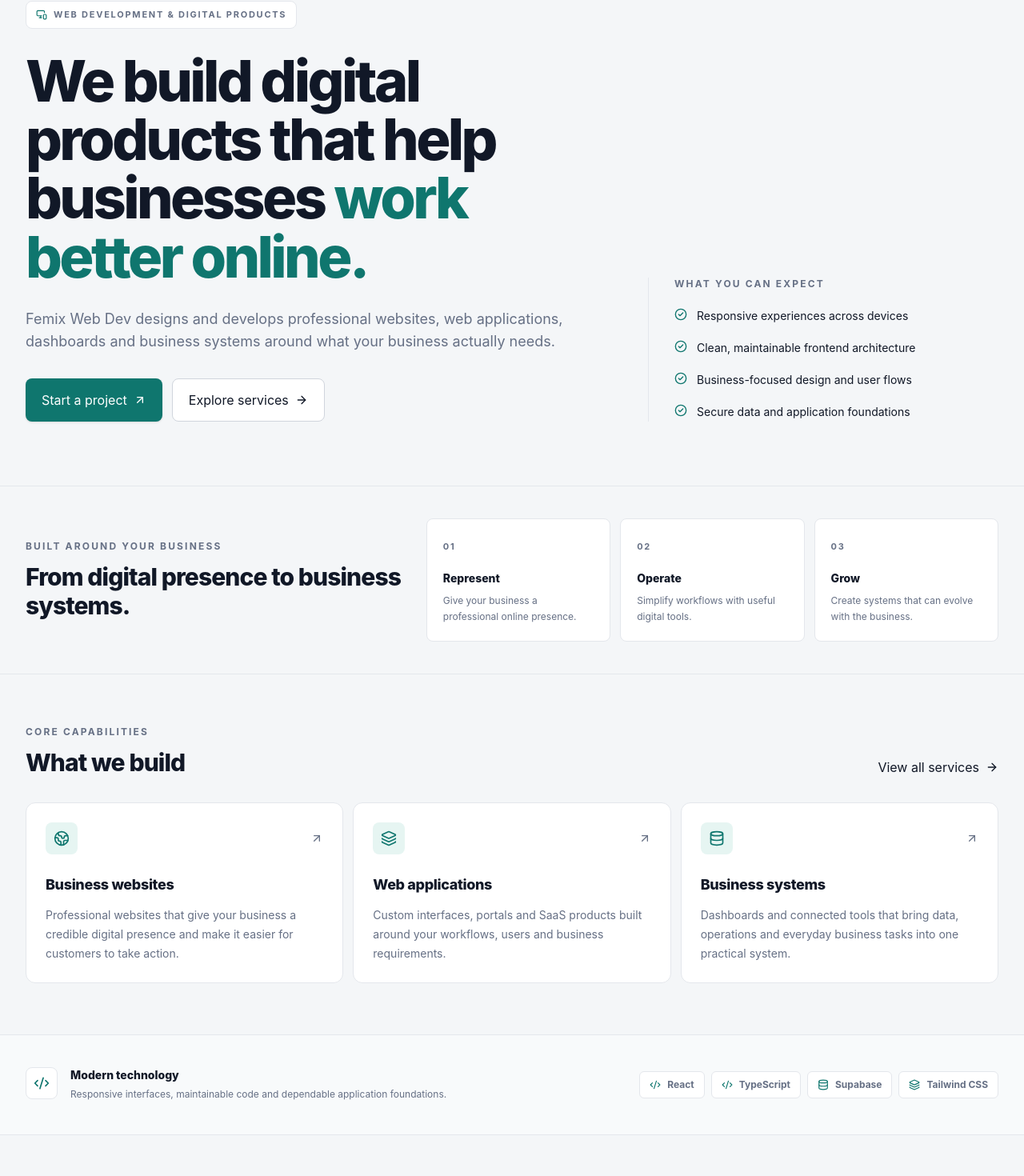
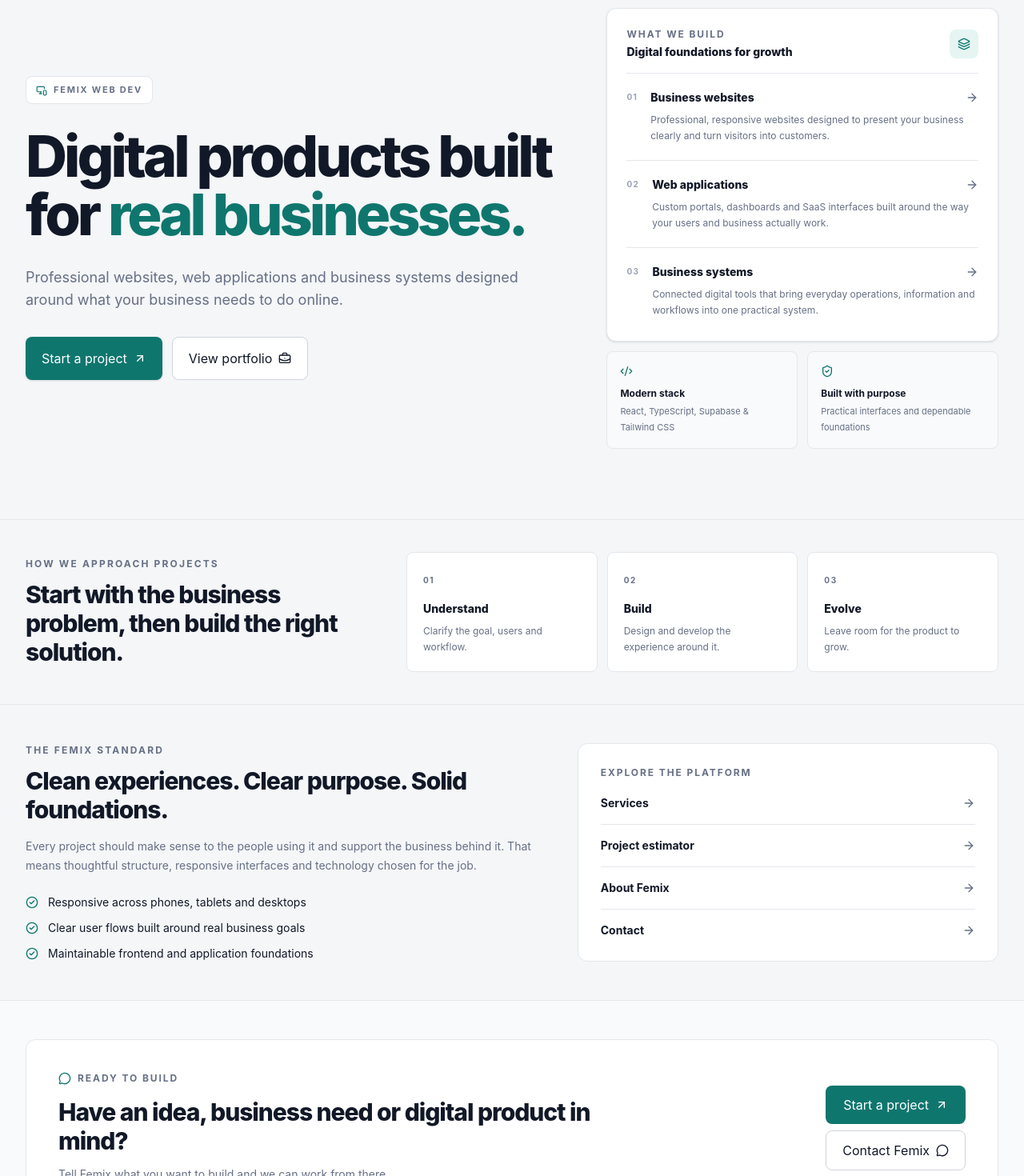
Before and after one commit to femixdigital/femix-web-dev, a React (Vite) app: page / in a window 1280 px wide. Shown: the part 150-1620 px from the top of the page at 80% size. Built offline with nearby package versions, Linux system fonts and the light colour scheme.

Commit message:
feat: redesign Femix homepage

```diff
--- a/src/pages/Home.tsx
+++ b/src/pages/Home.tsx
@@ -4,7 +4,6 @@ import {
   ArrowRight,
   ArrowUpRight,
   BriefcaseBusiness,
-  Calculator,
   CheckCircle2,
   Code2,
   Database,
@@ -15,52 +14,55 @@ import {
   ShieldCheck,
 } from 'lucide-react';
 
-const capabilities = [
+const solutions = [
   {
     icon: Globe2,
+    number: '01',
     title: 'Business websites',
-    description: 'Professional websites that give your business a credible digital presence and make it easier for customers to take action.',
+    description:
+      'Professional, responsive websites designed to present your business clearly and turn visitors into customers.',
   },
   {
     icon: Layers3,
+    number: '02',
     title: 'Web applications',
-    description: 'Custom interfaces, portals and SaaS products built around your workflows, users and business requirements.',
+    description:
+      'Custom portals, dashboards and SaaS interfaces built around the way your users and business actually work.',
   },
   {
     icon: Database,
+    number: '03',
     title: 'Business systems',
-    description: 'Dashboards and connected tools that bring data, operations and everyday business tasks into one practical system.',
+    description:
+      'Connected digital tools that bring everyday operations, information and workflows into one practical system.',
   },
 ];
 
-const technologies = [
-  { label: 'React', icon: Code2 },
-  { label: 'TypeScript', icon: Code2 },
-  { label: 'Supabase', icon: Database },
-  { label: 'Tailwind CSS', icon: Layers3 },
+const principles = [
+  'Responsive across phones, tablets and desktops',
+  'Clear user flows built around real business goals',
+  'Maintainable frontend and application foundations',
 ];
 
 export const Home: React.FC = () => {
   return (
     <div className="bg-[var(--app-bg)] text-[var(--app-text)]">
       <section className="border-b border-[var(--app-border)]">
-        <div className="mx-auto max-w-[1440px] px-4 py-12 sm:px-6 sm:py-16 lg:px-8 lg:py-20">
-          <div className="grid gap-12 lg:grid-cols-[minmax(0,1.25fr)_minmax(320px,0.75fr)] lg:items-end">
+        <div className="mx-auto grid min-h-[calc(100vh-72px)] max-w-[1440px] items-center px-4 py-14 sm:px-6 sm:py-16 lg:grid-cols-[minmax(0,1.15fr)_minmax(300px,0.85fr)] lg:gap-16 lg:px-8 lg:py-20">
           <div>
             <div className="inline-flex items-center gap-2 rounded-lg border border-[var(--app-border)] bg-[var(--app-surface)] px-3 py-2 text-[11px] font-bold uppercase tracking-[0.16em] text-[var(--app-muted)]">
               <MonitorSmartphone className="h-3.5 w-3.5 text-[var(--app-brand)]" />
-                Web development & digital products
+              Femix Web Dev
             </div>
 
-              <h1 className="mt-7 max-w-5xl text-4xl font-extrabold leading-[1.02] tracking-[-0.05em] sm:text-6xl lg:text-7xl">
-                We build digital products that help businesses{' '}
-                <span className="text-[var(--app-brand)]">work better online.</span>
+            <h1 className="mt-7 max-w-4xl text-4xl font-extrabold leading-[1.02] tracking-[-0.055em] sm:text-6xl lg:text-7xl">
+              Digital products built for{' '}
+              <span className="text-[var(--app-brand)]">real businesses.</span>
             </h1>
 
             <p className="mt-7 max-w-2xl text-base leading-7 text-[var(--app-muted)] sm:text-lg">
-                Femix Web Dev designs and develops professional websites,
-                web applications, dashboards and business systems around what
-                your business actually needs.
+              Professional websites, web applications and business systems
+              designed around what your business needs to do online.
             </p>
 
             <div className="mt-8 flex flex-col gap-3 sm:flex-row">
@@ -73,32 +75,72 @@ export const Home: React.FC = () => {
               </Link>
 
               <Link
-                  to="/services"
+                to="/portfolio"
                 className="inline-flex items-center justify-center gap-2 rounded-lg border border-[var(--app-border-strong)] bg-[var(--app-surface)] px-5 py-3.5 text-sm font-bold text-[var(--app-text)] transition hover:bg-[var(--app-surface-2)]"
               >
-                  Explore services
-                  <ArrowRight className="h-4 w-4" />
+                View portfolio
+                <BriefcaseBusiness className="h-4 w-4" />
               </Link>
             </div>
           </div>
 
-            <div className="border-t border-[var(--app-border)] pt-6 lg:border-l lg:border-t-0 lg:pl-8 lg:pt-0">
-              <p className="text-xs font-bold uppercase tracking-[0.18em] text-[var(--app-muted)]">
-                What you can expect
+          <div className="mt-10 lg:mt-0">
+            <div className="rounded-xl border border-[var(--app-border)] bg-[var(--app-surface)] p-5 shadow-sm sm:p-6">
+              <div className="flex items-center justify-between border-b border-[var(--app-border)] pb-4">
+                <div>
+                  <p className="text-xs font-bold uppercase tracking-[0.16em] text-[var(--app-muted)]">
+                    What we build
                   </p>
+                  <p className="mt-1 text-sm font-extrabold">
+                    Digital foundations for growth
+                  </p>
+                </div>
+                <div className="flex h-9 w-9 items-center justify-center rounded-lg bg-[var(--app-brand-soft)] text-[var(--app-brand)]">
+                  <Layers3 className="h-4 w-4" />
+                </div>
+              </div>
 
-              <div className="mt-5 space-y-4">
-                {[
-                  'Responsive experiences across devices',
-                  'Clean, maintainable frontend architecture',
-                  'Business-focused design and user flows',
-                  'Secure data and application foundations',
-                ].map((item) => (
-                  <div key={item} className="flex items-start gap-3">
-                    <CheckCircle2 className="mt-0.5 h-4 w-4 shrink-0 text-[var(--app-brand)]" />
-                    <p className="text-sm leading-6 text-[var(--app-text)]">{item}</p>
+              <div className="divide-y divide-[var(--app-border)]">
+                {solutions.map(({ number, title, description }) => (
+                  <Link
+                    key={number}
+                    to="/services"
+                    className="group block py-5 first:pt-5 last:pb-1"
+                  >
+                    <div className="flex items-start gap-4">
+                      <span className="pt-0.5 text-[10px] font-bold tracking-[0.14em] text-[var(--app-muted-2)]">
+                        {number}
+                      </span>
+                      <div className="min-w-0 flex-1">
+                        <div className="flex items-center justify-between gap-3">
+                          <h2 className="text-sm font-extrabold">{title}</h2>
+                          <ArrowRight className="h-4 w-4 shrink-0 text-[var(--app-muted)] transition group-hover:translate-x-0.5 group-hover:text-[var(--app-brand)]" />
                         </div>
+                        <p className="mt-2 text-xs leading-5 text-[var(--app-muted)]">
+                          {description}
+                        </p>
+                      </div>
+                    </div>
+                  </Link>
                 ))}
+              </div>
+            </div>
+
+            <div className="mt-3 grid grid-cols-2 gap-3">
+              <div className="rounded-lg border border-[var(--app-border)] bg-[var(--app-surface-2)] p-4">
+                <Code2 className="h-4 w-4 text-[var(--app-brand)]" />
+                <p className="mt-3 text-xs font-bold">Modern stack</p>
+                <p className="mt-1 text-[11px] leading-5 text-[var(--app-muted)]">
+                  React, TypeScript, Supabase & Tailwind CSS
+                </p>
+              </div>
+
+              <div className="rounded-lg border border-[var(--app-border)] bg-[var(--app-surface-2)] p-4">
+                <ShieldCheck className="h-4 w-4 text-[var(--app-brand)]" />
+                <p className="mt-3 text-xs font-bold">Built with purpose</p>
+                <p className="mt-1 text-[11px] leading-5 text-[var(--app-muted)]">
+                  Practical interfaces and dependable foundations
+                </p>
               </div>
             </div>
           </div>
@@ -107,30 +149,30 @@ export const Home: React.FC = () => {
 
       <section className="border-b border-[var(--app-border)]">
         <div className="mx-auto max-w-[1440px] px-4 py-10 sm:px-6 lg:px-8">
-          <div className="grid gap-6 lg:grid-cols-[0.8fr_1.2fr] lg:items-center">
+          <div className="grid gap-8 lg:grid-cols-[0.75fr_1.25fr] lg:items-center">
             <div>
               <p className="text-xs font-bold uppercase tracking-[0.18em] text-[var(--app-muted)]">
-                Built around your business
+                How we approach projects
               </p>
-              <h2 className="mt-3 text-2xl font-extrabold tracking-[-0.03em] sm:text-3xl">
-                From digital presence to business systems.
+              <h2 className="mt-3 max-w-md text-2xl font-extrabold tracking-[-0.035em] sm:text-3xl">
+                Start with the business problem, then build the right solution.
               </h2>
             </div>
 
             <div className="grid gap-3 sm:grid-cols-3">
               {[
-                ['01', 'Represent', 'Give your business a professional online presence.'],
-                ['02', 'Operate', 'Simplify workflows with useful digital tools.'],
-                ['03', 'Grow', 'Create systems that can evolve with the business.'],
+                ['01', 'Understand', 'Clarify the goal, users and workflow.'],
+                ['02', 'Build', 'Design and develop the experience around it.'],
+                ['03', 'Evolve', 'Leave room for the product to grow.'],
               ].map(([number, title, description]) => (
                 <div
                   key={number}
                   className="rounded-lg border border-[var(--app-border)] bg-[var(--app-surface)] p-5"
                 >
-                  <span className="text-[11px] font-bold tracking-[0.16em] text-[var(--app-muted)]">
+                  <span className="text-[10px] font-bold tracking-[0.16em] text-[var(--app-muted)]">
                     {number}
                   </span>
-                  <h3 className="mt-5 text-sm font-extrabold">{title}</h3>
+                  <h3 className="mt-4 text-sm font-extrabold">{title}</h3>
                   <p className="mt-2 text-xs leading-5 text-[var(--app-muted)]">
                     {description}
                   </p>
@@ -142,107 +184,101 @@ export const Home: React.FC = () => {
       </section>
 
       <section>
-        <div className="mx-auto max-w-[1440px] px-4 py-12 sm:px-6 sm:py-16 lg:px-8">
-          <div className="flex flex-col gap-5 sm:flex-row sm:items-end sm:justify-between">
+        <div className="mx-auto max-w-[1440px] px-4 py-12 sm:px-6 lg:px-8">
+          <div className="grid gap-8 lg:grid-cols-[1fr_0.8fr] lg:items-center">
             <div>
               <p className="text-xs font-bold uppercase tracking-[0.18em] text-[var(--app-muted)]">
-                Core capabilities
+                The Femix standard
               </p>
-              <h2 className="mt-3 text-2xl font-extrabold tracking-[-0.03em] sm:text-3xl">
-                What we build
+
+              <h2 className="mt-3 max-w-2xl text-2xl font-extrabold tracking-[-0.035em] sm:text-3xl">
+                Clean experiences. Clear purpose. Solid foundations.
               </h2>
+
+              <p className="mt-4 max-w-2xl text-sm leading-6 text-[var(--app-muted)]">
+                Every project should make sense to the people using it and
+                support the business behind it. That means thoughtful structure,
+                responsive interfaces and technology chosen for the job.
+              </p>
+
+              <div className="mt-6 space-y-3">
+                {principles.map((item) => (
+                  <div key={item} className="flex items-start gap-3">
+                    <CheckCircle2 className="mt-0.5 h-4 w-4 shrink-0 text-[var(--app-brand)]" />
+                    <p className="text-sm text-[var(--app-text)]">{item}</p>
+                  </div>
+                ))}
+              </div>
             </div>
 
+            <div className="rounded-xl border border-[var(--app-border)] bg-[var(--app-surface)] p-6 sm:p-7">
+              <p className="text-xs font-bold uppercase tracking-[0.16em] text-[var(--app-muted)]">
+                Explore the platform
+              </p>
+
+              <div className="mt-5 divide-y divide-[var(--app-border)]">
                 <Link
                   to="/services"
-              className="inline-flex items-center gap-2 text-sm font-bold text-[var(--app-text)] hover:text-[var(--app-brand)]"
+                  className="group flex items-center justify-between gap-4 py-4 first:pt-0"
                 >
-              View all services
-              <ArrowRight className="h-4 w-4" />
+                  <span className="text-sm font-bold">Services</span>
+                  <ArrowRight className="h-4 w-4 text-[var(--app-muted)] transition group-hover:translate-x-0.5 group-hover:text-[var(--app-brand)]" />
+                </Link>
+
+                <Link
+                  to="/estimator"
+                  className="group flex items-center justify-between gap-4 py-4"
+                >
+                  <span className="text-sm font-bold">Project estimator</span>
+                  <ArrowRight className="h-4 w-4 text-[var(--app-muted)] transition group-hover:translate-x-0.5 group-hover:text-[var(--app-brand)]" />
+                </Link>
+
+                <Link
+                  to="/about"
+                  className="group flex items-center justify-between gap-4 py-4"
+                >
+                  <span className="text-sm font-bold">About Femix</span>
+                  <ArrowRight className="h-4 w-4 text-[var(--app-muted)] transition group-hover:translate-x-0.5 group-hover:text-[var(--app-brand)]" />
+                </Link>
+
+                <Link
+                  to="/contact"
+                  className="group flex items-center justify-between gap-4 py-4 last:pb-0"
+                >
+                  <span className="text-sm font-bold">Contact</span>
+                  <ArrowRight className="h-4 w-4 text-[var(--app-muted)] transition group-hover:translate-x-0.5 group-hover:text-[var(--app-brand)]" />
                 </Link>
               </div>
-
-          <div className="mt-8 grid gap-3 lg:grid-cols-3">
-            {capabilities.map(({ icon: Icon, title, description }) => (
-              <Link
-                key={title}
-                to="/services"
-                className="group rounded-xl border border-[var(--app-border)] bg-[var(--app-surface)] p-6 transition hover:-translate-y-0.5 hover:border-[var(--app-border-strong)] hover:shadow-md"
-              >
-                <div className="flex items-center justify-between">
-                  <div className="flex h-10 w-10 items-center justify-center rounded-lg bg-[var(--app-brand-soft)] text-[var(--app-brand)]">
-                    <Icon className="h-5 w-5" />
             </div>
-                  <ArrowUpRight className="h-4 w-4 text-[var(--app-muted)] transition group-hover:-translate-y-0.5 group-hover:translate-x-0.5" />
-                </div>
-
-                <h3 className="mt-6 text-lg font-extrabold tracking-[-0.02em]">{title}</h3>
-
-                <p className="mt-3 text-sm leading-6 text-[var(--app-muted)]">
-                  {description}
-                </p>
-              </Link>
-            ))}
           </div>
         </div>
       </section>
 
       <section className="border-t border-[var(--app-border)] bg-[var(--app-surface-2)]">
-        <div className="mx-auto max-w-[1440px] px-4 py-10 sm:px-6 lg:px-8">
-          <div className="flex flex-col gap-7 lg:flex-row lg:items-center lg:justify-between">
-            <div className="flex items-start gap-4">
-              <div className="flex h-10 w-10 shrink-0 items-center justify-center rounded-lg border border-[var(--app-border)] bg-[var(--app-surface)] text-[var(--app-brand)]">
-                <Code2 className="h-5 w-5" />
-              </div>
-
-              <div>
-                <p className="text-sm font-extrabold">Modern technology</p>
-                <p className="mt-1 text-xs leading-5 text-[var(--app-muted)]">
-                  Responsive interfaces, maintainable code and dependable application foundations.
-                </p>
-              </div>
-            </div>
-
-            <div className="flex flex-wrap gap-2">
-              {technologies.map(({ label, icon: Icon }) => (
-                <div
-                  key={label}
-                  className="inline-flex items-center gap-2 rounded-md border border-[var(--app-border)] bg-[var(--app-surface)] px-3 py-2 text-xs font-bold text-[var(--app-muted)]"
-                >
-                  <Icon className="h-3.5 w-3.5 text-[var(--app-brand)]" />
-                  {label}
-                </div>
-              ))}
-            </div>
-          </div>
-        </div>
-      </section>
-
-      <section className="border-t border-[var(--app-border)]">
-        <div className="mx-auto max-w-[1440px] px-4 py-12 sm:px-6 sm:py-16 lg:px-8">
-          <div className="grid gap-8 rounded-xl border border-[var(--app-border)] bg-[var(--app-surface)] p-6 sm:p-8 lg:grid-cols-[1fr_auto] lg:items-center lg:p-10">
+        <div className="mx-auto max-w-[1440px] px-4 py-12 sm:px-6 lg:px-8">
+          <div className="rounded-xl border border-[var(--app-border)] bg-[var(--app-surface)] p-6 sm:p-8 lg:flex lg:items-center lg:justify-between lg:gap-10 lg:p-10">
             <div>
               <div className="flex items-center gap-2 text-xs font-bold uppercase tracking-[0.16em] text-[var(--app-muted)]">
-                <ShieldCheck className="h-4 w-4 text-[var(--app-brand)]" />
-                Ready when you are
+                <MessageCircle className="h-4 w-4 text-[var(--app-brand)]" />
+                Ready to build
               </div>
 
               <h2 className="mt-4 max-w-2xl text-2xl font-extrabold tracking-[-0.035em] sm:text-3xl">
-                Have a website, web app or business system in mind?
+                Have an idea, business need or digital product in mind?
               </h2>
 
               <p className="mt-3 max-w-2xl text-sm leading-6 text-[var(--app-muted)]">
-                Tell us what you want to build. Start with an estimate or speak directly with Femix about your project.
+                Tell Femix what you want to build and we can work from there.
               </p>
             </div>
 
-            <div className="flex flex-col gap-2 sm:flex-row lg:flex-col">
+            <div className="mt-6 flex flex-col gap-2 sm:flex-row lg:mt-0 lg:shrink-0 lg:flex-col">
               <Link
                 to="/start-project"
                 className="inline-flex items-center justify-center gap-2 rounded-lg bg-[var(--app-brand)] px-5 py-3 text-sm font-bold text-[var(--app-brand-contrast)] transition hover:bg-[var(--app-brand-hover)]"
               >
                 Start a project
-                <Calculator className="h-4 w-4" />
+                <ArrowUpRight className="h-4 w-4" />
               </Link>
 
               <Link
@@ -251,14 +287,6 @@ export const Home: React.FC = () => {
               >
                 Contact Femix
                 <MessageCircle className="h-4 w-4" />
-              </Link>
-
-              <Link
-                to="/portfolio"
-                className="inline-flex items-center justify-center gap-2 rounded-lg px-5 py-3 text-sm font-bold text-[var(--app-muted)] transition hover:text-[var(--app-text)]"
-              >
-                View portfolio
-                <BriefcaseBusiness className="h-4 w-4" />
               </Link>
             </div>
           </div>
```
Also changed, not shown: 1 other file (tests, documents, lock files or other folders). Lines whose indentation alone changed are shown as unchanged.
